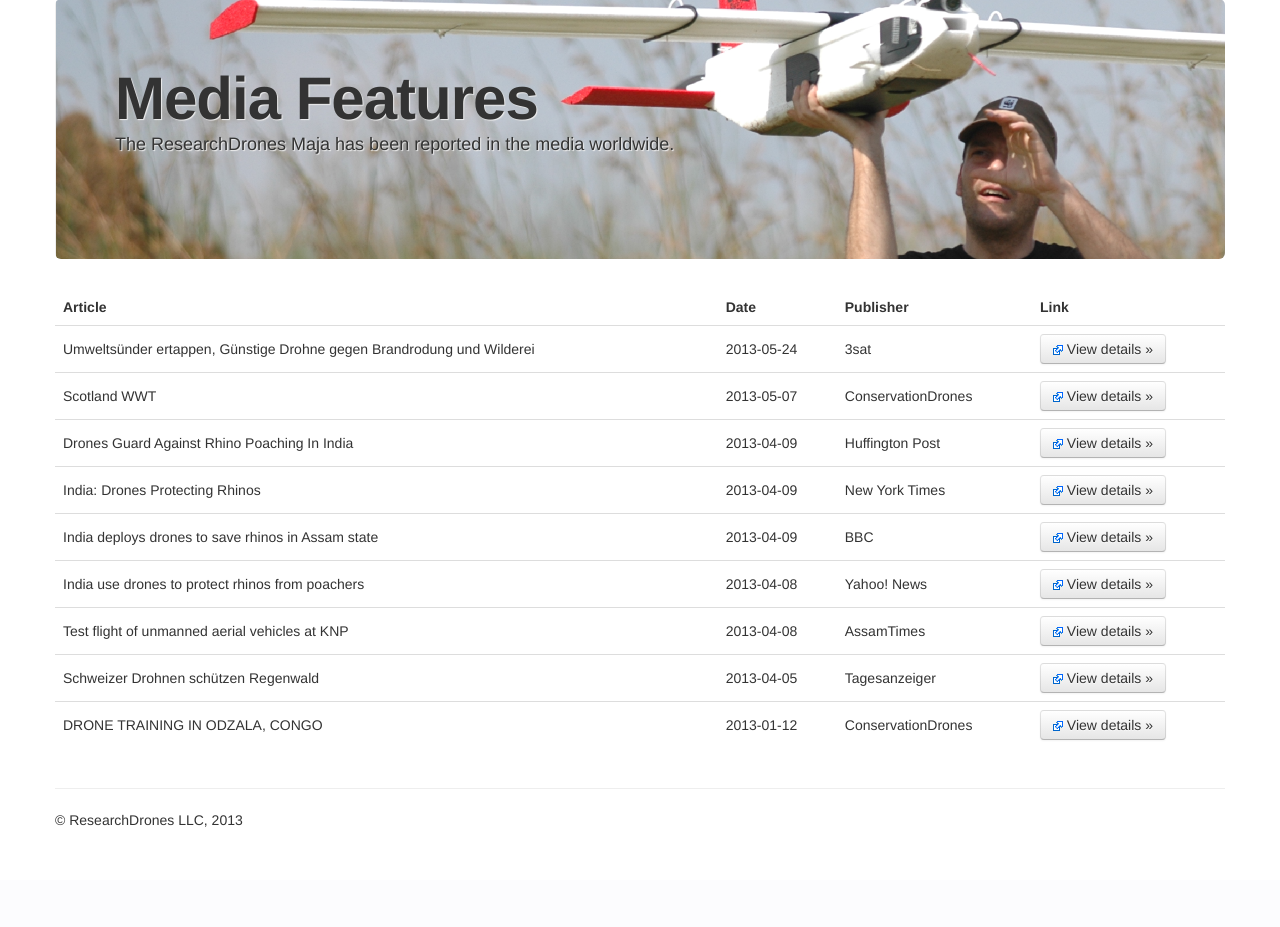
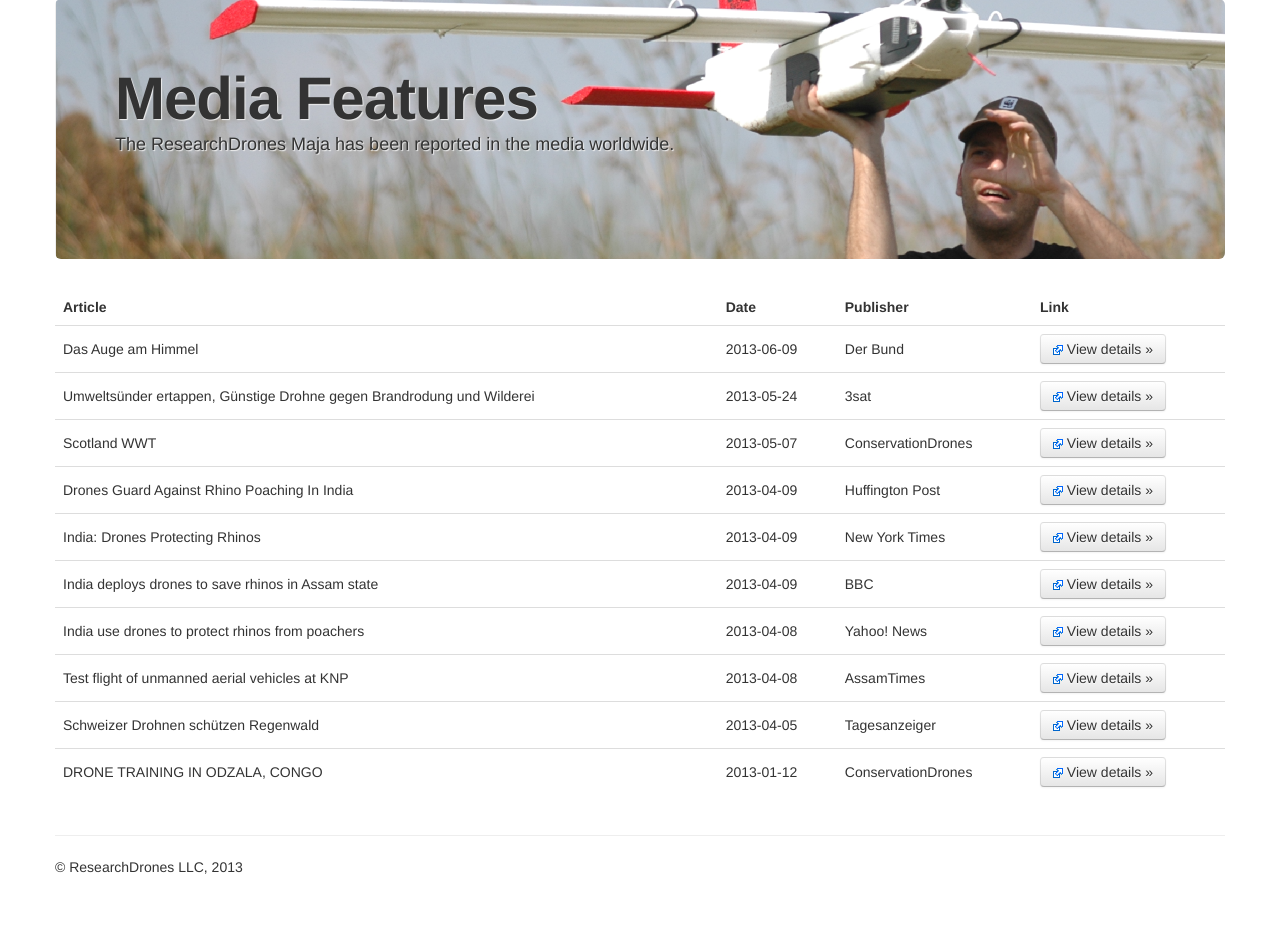
Before and after one commit to wunderlins/RD_web, a PHP site: page /media in a window 1280 px wide. Shown: the part 61-988 px from the top of the page. Before the commit the page ends 888 px from the top, so only its background shows below. Run offline with PHP 8.4, Linux system fonts and the light colour scheme.

Commit message:
added der bund link

```diff
--- a/htdocs/media.php
+++ b/htdocs/media.php
@@ -23,6 +23,13 @@ include("header.php"); ?>
 						</thead>
 
 						<tbody>
+							<tr>
+								<td>Das Auge am Himmel</td>
+								<td>2013-06-09</td>
+								<td>Der Bund</td>
+								<td><a class="btn" target="_blank" href="http://www.derbund.ch/wissen/natur/Das-Auge-am-Himmel/story/22396759"><img src="assets/external.png" alt="External link"/> View details &raquo;</a></td>
+							</tr>
+
 							<tr>
 								<td>Umweltsünder ertappen,
 Günstige Drohne gegen Brandrodung und Wilderei</td>
```
